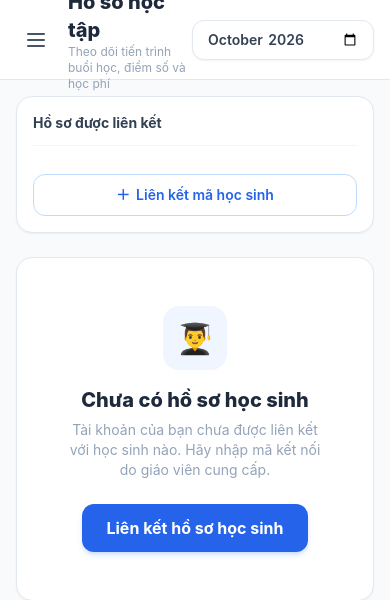
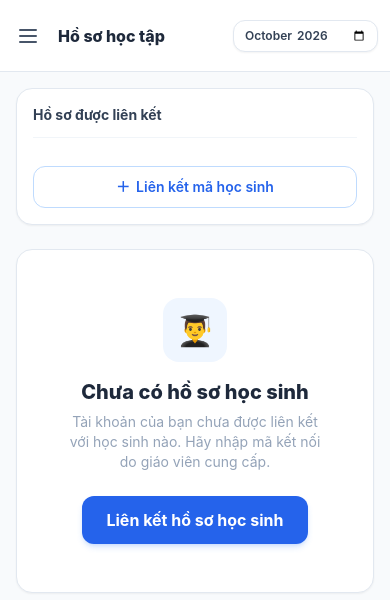
Before and after one commit to DuyHung-2206/edumanage, a PHP site: page / in a window 390 px wide. Shown: the top 600 px of the page. Run offline with PHP 8.4, Linux system fonts and the light colour scheme; the visitor is signed in with stand-in values (Sample User, id 1); some libraries are stand-ins or nearby versions.

Commit message:
Optimize responsive design for mobile devices and small screens

```diff
--- a/index.php
+++ b/index.php
@@ -99,21 +99,21 @@ if($role === 'teacher'){
   <!-- MAIN WRAPPER -->
   <main class="md:ml-64 min-h-screen flex flex-col">
     <!-- Top Header -->
-    <header class="h-20 bg-white border-b border-slate-200 sticky top-0 z-20 flex items-center justify-between px-4 md:px-8">
-      <div class="flex items-center gap-3">
-        <button class="md:hidden p-2 text-slate-600 hover:bg-slate-100 rounded-xl" onclick="toggleSide()">
+    <header class="min-h-[4.5rem] py-3 bg-white border-b border-slate-200 sticky top-0 z-20 flex items-center justify-between px-3 md:px-8 gap-2">
+      <div class="flex items-center gap-2.5 min-w-0">
+        <button class="md:hidden p-2 -ml-1 text-slate-600 hover:bg-slate-100 rounded-xl shrink-0" onclick="toggleSide()" aria-label="Menu">
           <svg class="w-6 h-6" fill="none" stroke="currentColor" viewBox="0 0 24 24"><path stroke-linecap="round" stroke-linejoin="round" stroke-width="2" d="M4 6h16M4 12h16M4 18h16"></path></svg>
         </button>
-        <div>
-          <h1 class="font-extrabold text-xl text-slate-800"><?php echo $readonly ? 'Hồ sơ học tập' : 'Quản lý học tập'; ?></h1>
-          <p class="text-xs text-slate-400"><?php echo $readonly ? 'Theo dõi tiến trình buổi học, điểm số và học phí' : 'Quản lý học sinh, nhật ký buổi học, bảng điểm và học phí'; ?></p>
+        <div class="min-w-0">
+          <h1 class="font-extrabold text-base sm:text-xl text-slate-800 truncate"><?php echo $readonly ? 'Hồ sơ học tập' : 'Quản lý học tập'; ?></h1>
+          <p class="text-[11px] sm:text-xs text-slate-400 truncate hidden xs:block sm:block"><?php echo $readonly ? 'Theo dõi tiến trình buổi học, điểm số và học phí' : 'Quản lý học sinh, nhật ký buổi học, bảng điểm và học phí'; ?></p>
         </div>
       </div>
 
       <!-- Month Selector -->
-      <div class="flex items-center gap-2">
+      <div class="flex items-center gap-1.5 shrink-0">
         <label for="month" class="hidden sm:inline text-xs font-bold uppercase tracking-wider text-slate-400">Tháng:</label>
-        <input id="month" type="month" class="border border-slate-200 bg-white rounded-xl px-3.5 py-2 text-sm font-semibold text-slate-700 focus:outline-none focus:border-blue-500 focus:ring-2 focus:ring-blue-100 transition-all cursor-pointer shadow-sm" onchange="loadData()">
+        <input id="month" type="month" class="border border-slate-200 bg-white rounded-xl px-2.5 py-1.5 sm:px-3.5 sm:py-2 text-xs sm:text-sm font-semibold text-slate-700 focus:outline-none focus:border-blue-500 focus:ring-2 focus:ring-blue-100 transition-all cursor-pointer shadow-sm max-w-[145px] sm:max-w-none" onchange="loadData()">
       </div>
     </header>
 
@@ -139,32 +139,32 @@ if($role === 'teacher'){
         </div>
 
         <!-- CẢ 2 MÃ ĐƯỢC ĐƯA RA NGOÀI CÙNG NHAU: MÃ GIÁO VIÊN & MÃ LIÊN KẾT HỌC SINH -->
-        <div class="flex flex-wrap items-center gap-3">
+        <div class="w-full xl:w-auto grid grid-cols-1 sm:grid-cols-2 gap-2.5">
           <!-- 1. MÃ GIÁO VIÊN -->
-          <div class="teacher-code-badge">
-            <div class="text-left">
+          <div class="teacher-code-badge justify-between sm:justify-start">
+            <div class="text-left min-w-0 pr-1">
               <div class="flex items-center gap-1.5 mb-0.5">
                 <span class="block text-[10px] font-bold tracking-wider text-slate-400 uppercase">Mã giáo viên</span>
                 <span class="text-[9px] bg-slate-100 text-slate-500 font-bold px-1.5 py-0.5 rounded">Tài khoản</span>
               </div>
               <span id="teacherCodeVal" class="teacher-code-text"><?=e($teacherCode)?></span>
             </div>
-            <button type="button" onclick="copyTeacherCode()" class="btn-copy-code" title="Sao chép mã giáo viên">
+            <button type="button" onclick="copyTeacherCode()" class="btn-copy-code shrink-0" title="Sao chép mã giáo viên">
               <svg class="w-4 h-4" fill="none" stroke="currentColor" viewBox="0 0 24 24"><path stroke-linecap="round" stroke-linejoin="round" stroke-width="2" d="M8 16H6a2 2 0 01-2-2V6a2 2 0 012-2h8a2 2 0 012 2v2m-6 12h8a2 2 0 002-2v-8a2 2 0 00-2-2h-8a2 2 0 00-2 2v8a2 2 0 002 2z"></path></svg>
               <span id="copyBtnText">Sao chép</span>
             </button>
           </div>
 
           <!-- 2. MÃ LIÊN KẾT HỌC SINH (ĐƯA RA NGOÀI CÙNG VỚI MÃ GIÁO VIÊN) -->
-          <div class="teacher-code-badge bg-blue-50/80 border-blue-300" id="topStudentCodeContainer">
-            <div class="text-left">
+          <div class="teacher-code-badge bg-blue-50/80 border-blue-300 justify-between sm:justify-start" id="topStudentCodeContainer">
+            <div class="text-left min-w-0 pr-1">
               <div class="flex items-center gap-1.5 mb-0.5">
                 <span class="block text-[10px] font-bold tracking-wider text-blue-700 uppercase">Mã liên kết học sinh</span>
-                <span id="topStudentTag" class="text-[9px] bg-blue-200 text-blue-800 font-bold px-1.5 py-0.5 rounded truncate max-w-[110px]">Đang chọn</span>
+                <span id="topStudentTag" class="text-[9px] bg-blue-200 text-blue-800 font-bold px-1.5 py-0.5 rounded truncate max-w-[100px]">Đang chọn</span>
               </div>
               <span id="topStudentCodeVal" class="teacher-code-text text-blue-900 font-mono">—</span>
             </div>
-            <button type="button" onclick="copyTopStudentCode()" id="btnCopyTopStudent" class="btn-copy-code bg-indigo-600 hover:bg-indigo-700" title="Sao chép mã liên kết học sinh">
+            <button type="button" onclick="copyTopStudentCode()" id="btnCopyTopStudent" class="btn-copy-code bg-indigo-600 hover:bg-indigo-700 shrink-0" title="Sao chép mã liên kết học sinh">
               <svg class="w-4 h-4" fill="none" stroke="currentColor" viewBox="0 0 24 24"><path stroke-linecap="round" stroke-linejoin="round" stroke-width="2" d="M8 16H6a2 2 0 01-2-2V6a2 2 0 012-2h8a2 2 0 012 2v2m-6 12h8a2 2 0 002-2v-8a2 2 0 00-2-2h-8a2 2 0 00-2 2v8a2 2 0 002 2z"></path></svg>
               <span id="copyTopStudentText">Sao chép</span>
             </button>
--- a/login.php
+++ b/login.php
@@ -15,8 +15,8 @@ if(!empty($_SESSION['user_id'])){
   <script src="https://unpkg.com/lucide@latest"></script>
   <link rel="stylesheet" href="assets/css/style.css">
 </head>
-<body class="min-h-screen bg-slate-50 flex items-center justify-center p-4">
-  <div class="w-full max-w-md bg-white rounded-3xl border border-blue-100 shadow-xl shadow-blue-500/5 p-8 relative overflow-hidden">
+<body class="min-h-screen bg-slate-50 flex items-center justify-center p-3 sm:p-4">
+  <div class="w-full max-w-md bg-white rounded-3xl border border-blue-100 shadow-xl shadow-blue-500/5 p-5 sm:p-8 relative overflow-hidden">
     <!-- Blue Accent Bar -->
     <div class="absolute top-0 left-0 right-0 h-1.5 bg-gradient-to-r from-blue-600 to-indigo-500"></div>
 
```
Also changed, not shown: assets/css/style.css (+29 -0 lines).
